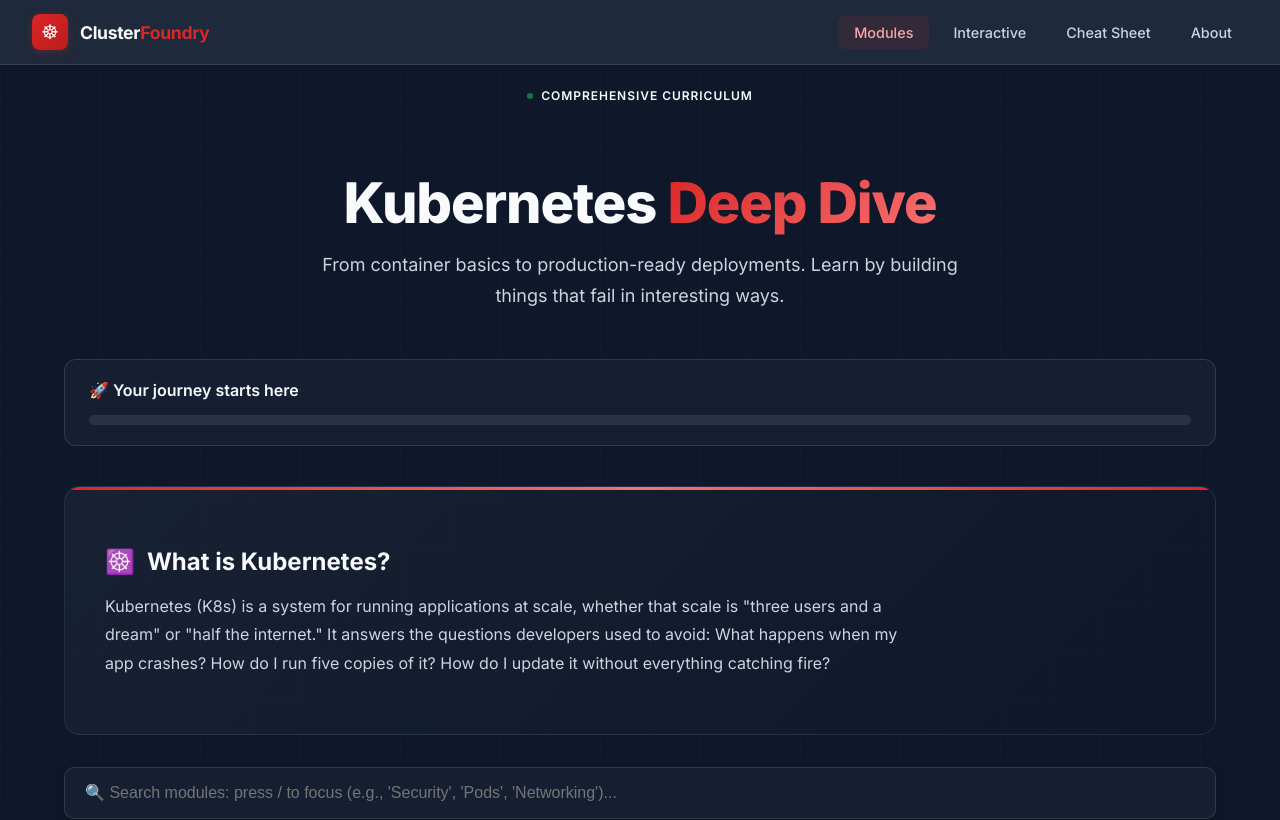
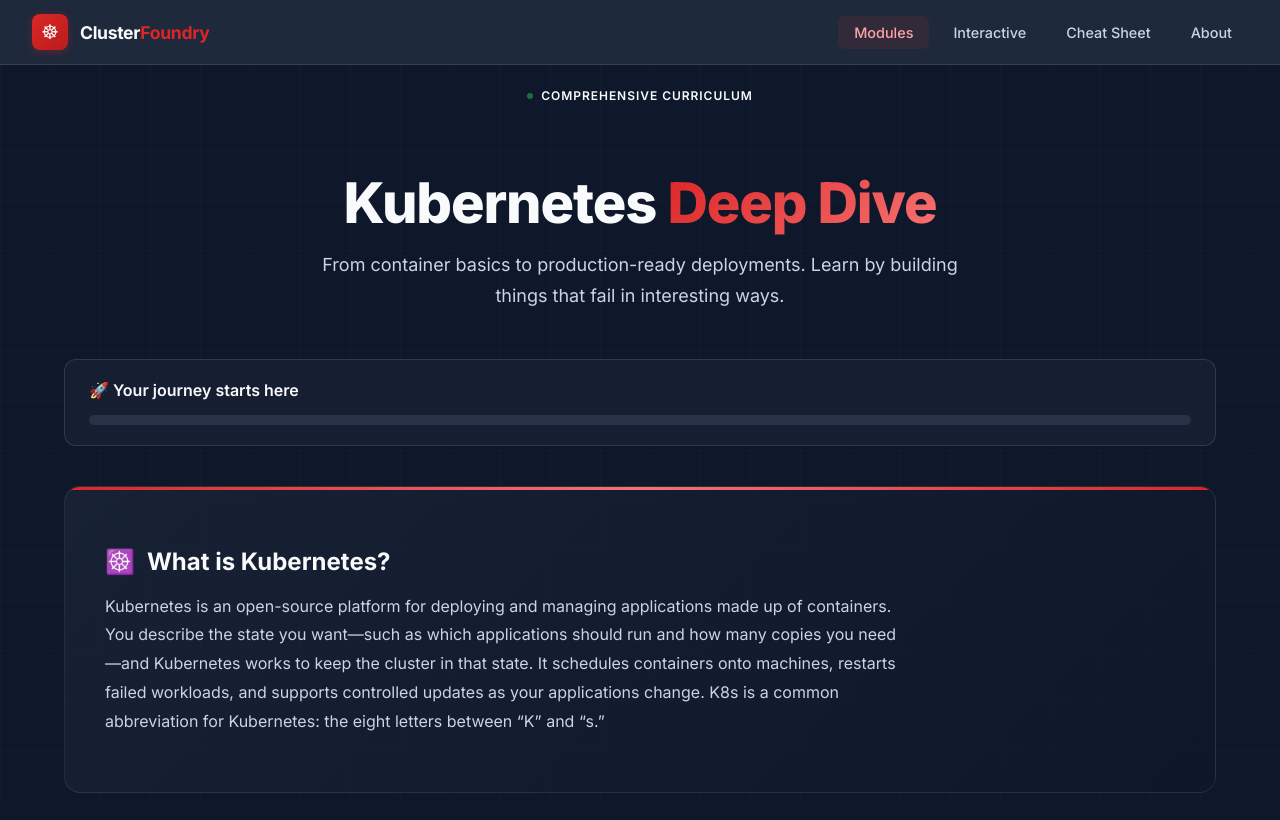
Before and after one commit to socks5-sniffer/learning-openshift, a Next.js app: page /learning-modules in a window 1280 px wide. Shown: the top 820 px of the page. Built offline with nearby package versions, Linux system fonts and the light colour scheme.

Commit message:
UPDATE language

```diff
--- a/pages/learning-modules.tsx
+++ b/pages/learning-modules.tsx
@@ -151,10 +151,12 @@ export default function LearningModules() {
             What is Kubernetes?
           </h2>
           <p className={styles.spotlightText}>
-            Kubernetes (K8s) is a system for running applications at scale, whether that scale is
-            &quot;three users and a dream&quot; or &quot;half the internet.&quot; It answers the questions developers
-            used to avoid: What happens when my app crashes? How do I run five copies of it?
-            How do I update it without everything catching fire?
+            Kubernetes is an open-source platform for deploying and managing applications made up
+            of containers. You describe the state you want—such as which applications should run
+            and how many copies you need—and Kubernetes works to keep the cluster in that state.
+            It schedules containers onto machines, restarts failed workloads, and supports
+            controlled updates as your applications change. K8s is a common abbreviation for
+            Kubernetes: the eight letters between “K” and “s.”
           </p>
         </section>
 
```
